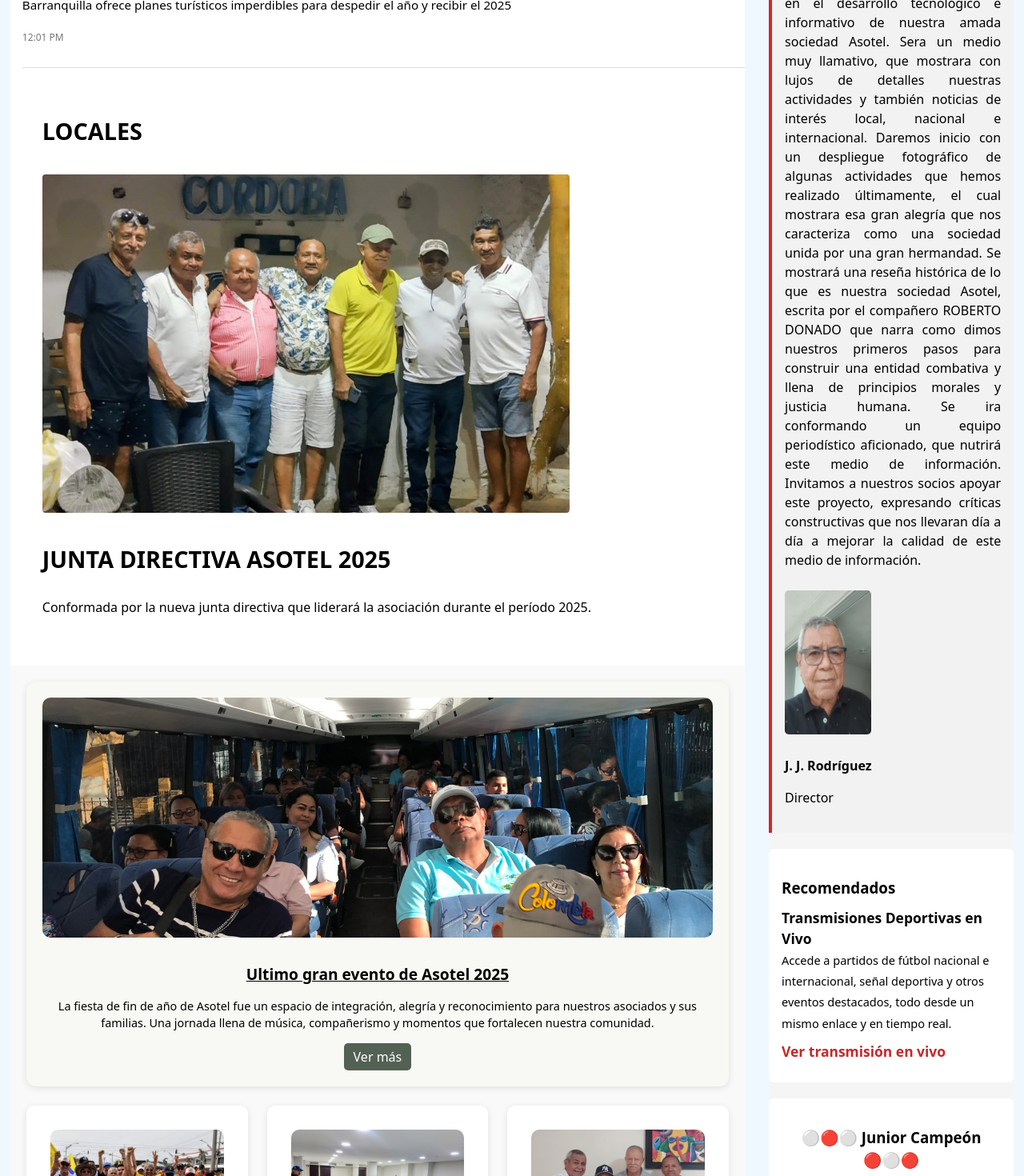
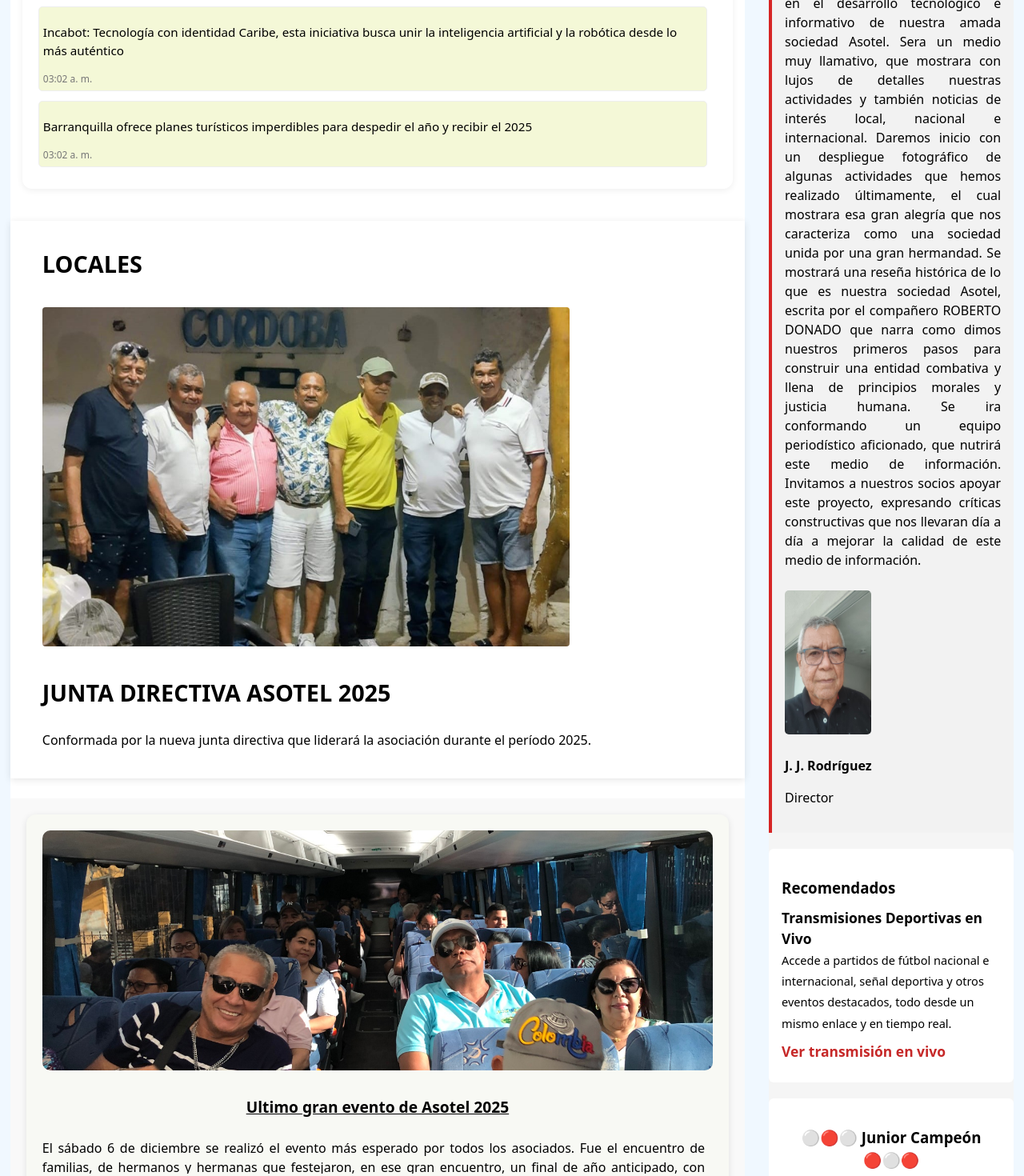
Before and after one commit to gcdev0501-lgtm/periodico-asotel, a React (Vite) app: page / in a window 1280 px wide. Shown: the part 860-2330 px from the top of the page at 80% size. Built offline with nearby package versions, Linux system fonts and the light colour scheme; no server answers.

Commit message:
actuali NotLink y vite.

```diff
--- a/index.html
+++ b/index.html
@@ -2,9 +2,9 @@
 <html lang="es">
   <head>
     <meta charset="UTF-8" />
-    <link rel="icon" type="image/svg+xml" href="/favicon-32x32-round.png" />
-    <meta name="viewport" content="width=device-width, initial-scale=1.0" />
-    <title>asotel</title>
+    <link rel="icon" type="image/png" href="/favicon-32x32-round.png" />
+    <meta name="description" content="ASOTEL - Asociación de Técnicos Pensionados de la EDT. Noticias, eventos y comunicados del sector." />
+    <title>Asotel</title>
   </head>
   <body>
     <div id="root"></div>
--- a/src/components/NoticiasGrid.jsx
+++ b/src/components/NoticiasGrid.jsx
@@ -29,7 +29,7 @@ const noticiaEspecial = {
   tipo: "especial",
   titulo: "Ultimo gran evento de Asotel 2025",
   texto:
-    "La fiesta de fin de año de Asotel fue un espacio de integración, alegría y reconocimiento para nuestros asociados y sus familias. Una jornada llena de música, compañerismo y momentos que fortalecen nuestra comunidad.",
+    "El sábado 6 de diciembre se realizó el evento más esperado por todos los asociados. Fue el encuentro de familias, de hermanos y hermanas que festejaron, en ese gran encuentro, un final de año anticipado, con baile amenizado con conjuntos y equipo de sonido con su discjockey ya conocido y también asociado, que ya conoce la música que le gusta a todos los allí reunidos. Salimos de Barranquilla a las 9:00 a.m., siendo el punto de partida la Universidad del Atlántico. Esperaban a los asociados lujosos y cómodos buses de Brasilia. El bus que se llenaba salía enseguida; había desespero de los asociados por llegar al sitio del gran evento bailable. Y así llegaron los cinco buses que se contrataron. “¡Qué gran sitio!”, expresaron la gran mayoría de nuestros asociados al bajarse de los buses y caminar hacia el interior del gran salón, que estaba bien ordenado para la ocasión. Uno a uno se fueron acomodando y escuchaban de parte de los directivos la manera en que se desarrollarían las actividades ya programadas. Se da la bienvenida de parte de nuestro presidente y arranca la música con aplausos de nuestros asociados. En la pista de baile estaban las parejas bailadoras; igualmente, algunos asociados bailaban solos cualquier ritmo que colocaran. El tiempo fue pasando entre whisky y cervezas, hasta que llegó el gran plato, que fue un deleite al paladar culinario. ¡Qué gran evento, Asotel! ¿Y ahora qué viene? ¿Carnaval o un paseo?",
   imagenes: [
     imgFiesta2,
     imgFiesta3,
@@ -82,7 +82,7 @@ const noticiasGrid = [
   {
     id: "noticia6",
     img: imgIntegracion,
-    titulo: "Jornada de capacitación",
+    titulo: "Socios en evento hotel cartagena",
     texto:
       "Espacio formativo para asociados y familias. La jornada en las playas de Cartagena fue recibida con entusiasmo por la mayoría de los socios, quienes expresaron su alegría y satisfacción por el encuentro organizado. El ambiente de integración, acompañado del paisaje costero, permitió fortalecer lazos y compartir momentos de convivencia que enriquecieron la experiencia colectiva. Muchos asistentes manifestaron su agradecimiento a Asotel por promover este tipo de espacios recreativos, que contribuyen al bienestar, la unión y el fortalecimiento de la comunidad asociada.",
   },
@@ -102,7 +102,9 @@ export default function NoticiasGrid({ onSelect }) {
           alt={noticiaEspecial.titulo}
         />
         <h2>{noticiaEspecial.titulo}</h2>
+        <div className="contenido-preview">
         <p>{noticiaEspecial.texto}</p>
+        </div>
         <button className="ver-mas">Ver más</button>
       </article>
 
--- a/src/components/NoticiasLinks.jsx
+++ b/src/components/NoticiasLinks.jsx
@@ -1,3 +1,5 @@
+import { useState, useEffect } from "react";
+
 import imgLunaRio from '../assets/Luna-del-Rio_link.jpg';
 import imgPetroSeg from '../assets/img-link-petro-seguridad.webp';
 import imgIncabot from '../assets/img-incabot.jpg';
@@ -47,18 +49,34 @@ const noticiasLinks = [
 ];
 
 export default function NoticiasLinks({ onSelect }) {
+
+    const [horaActual, setHoraActual] = useState("");
+
+  useEffect(() => {
+    const actualizarHora = () => {
+      const fecha = new Date();
+      const opciones = { hour: "2-digit", minute: "2-digit" };
+      setHoraActual(fecha.toLocaleTimeString("es-CO", opciones));
+    };
+
+    actualizarHora(); // inicial
+    const intervalo = setInterval(actualizarHora, 1000);
+    return () => clearInterval(intervalo);
+  }, []);
+
   return (
     <section className="noticias-links">
       {noticiasLinks.map((n) => (
-        <div key={n.id} className="elheraldo">
+        <div key={n.id} className="asotel">
           <h3
             className="ingl-heading"
             onClick={() => onSelect(n)}
           >
             <a>{n.titulo}</a>
           </h3>
-          <time>{n.hora}</time>
-        </div>
+          <time>{horaActual}</time> {/* ahora dinámica */}
+         </div>
+
       ))}
     </section>
   );
--- a/src/styles/noticiamodal.css
+++ b/src/styles/noticiamodal.css
@@ -29,6 +29,10 @@
   box-shadow: 0 0 15px rgba(0,0,0,0.1);
   position: relative;
   text-align: center;
+}
+
+.modal-contenido p{
+  text-align: auto;
 }
 
 .modal-contenido img {
--- a/src/styles/noticiaprincipal.css
+++ b/src/styles/noticiaprincipal.css
@@ -2,11 +2,14 @@
 
 .noticia-principal {
   background: #fff;
-  border-radius: 6px;
+  padding: 20px;
+  border-radius: 1px;
   overflow: hidden;
   display: grid;
   gap: 20px;
   padding: 20px;
+  box-shadow: 0 2px 10px rgba(0,0,0,0.1);  /* sombra ligera */
+  margin: 20px, 15px;
 }
 
 .noticia-principal h2 {
--- a/src/styles/noticiasgrid.css
+++ b/src/styles/noticiasgrid.css
@@ -40,7 +40,7 @@
 }
 
 .articulo p {
-  font-size: 0.9rem;
+  font-size: 0.98rem;
   color: black;
 
 }
@@ -62,9 +62,32 @@
 
 }
 
+.articulo-destacado .contenido-preview {
+  text-align: justify;
+  height: 60px;
+  max-height: 80px;     /* altura visible en el grid */
+  overflow: hidden;      /* oculta el resto del texto */
+  position: relative;
+  padding-right: 10px;
+}
+
+.contenido-preview p{
+  font-size: medium;
+}
+
+/* Indicador de contenido adicional */
+.articulo-destacado .contenido-preview::after {
+  position: absolute;
+  bottom: 0;
+  right: 10px;
+  background-color: #f8f9f4;
+  padding: 0 5px;
+  font-weight: bold;
+}
+
 /* Botón ver más (opcional) */
 .ver-mas {
-  margin-top: auto;
+  margin-top: 15px;
   background-color: #536154;
   color: white;
   border: none;
--- a/src/styles/noticiaslinks.css
+++ b/src/styles/noticiaslinks.css
@@ -2,12 +2,21 @@
 
 .noticias-links {
   margin-left: 15px;
-  border-bottom: 1px solid #ddd;
+  padding: 20px;
   padding-bottom: 15px;
+  border-radius: 12px;          /* bordes suaves */
+  box-shadow: 0 2px 8px rgba(0, 0, 0, 0.068);  /* sombra ligera */
+  margin: 15px;                 /* separación del main */
 }
 
-.elheraldo {
+.asotel {
+  margin-right: 12px;
+  margin-top: 12px;
   margin-bottom: 12px;
+  padding: 5px;
+  border: 1px solid #eee;   /* opcional: separador visual */
+  border-radius: 5px;       /* bordes suaves */
+  background-color: #c2d41e2d;
 }
 
 .ingl-heading {
@@ -23,9 +32,19 @@
 
 .ingl-heading a:hover {
   text-decoration: underline;
+  color: rgba(13, 26, 12, 0.856);
 }
 
-.elheraldo time {
-  font-size: 0.75rem;
-  color: #777;
+.asotel time {
+ display: block;           /* fuerza línea nueva */
+ font-size: 0.75rem;
+ color: #777;
+ margin-top: 2px;
 }
+
+/* Responsive: en pantallas pequeñas se muestra en una columna */
+@media (max-width: 768px) {
+  .asotel {
+    flex: 1 1 100%;
+  }
+}
```
